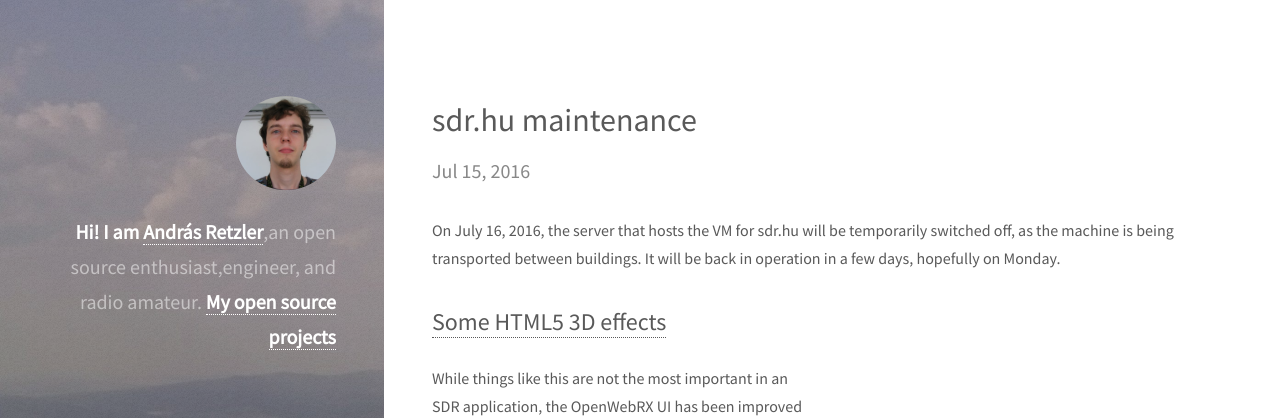
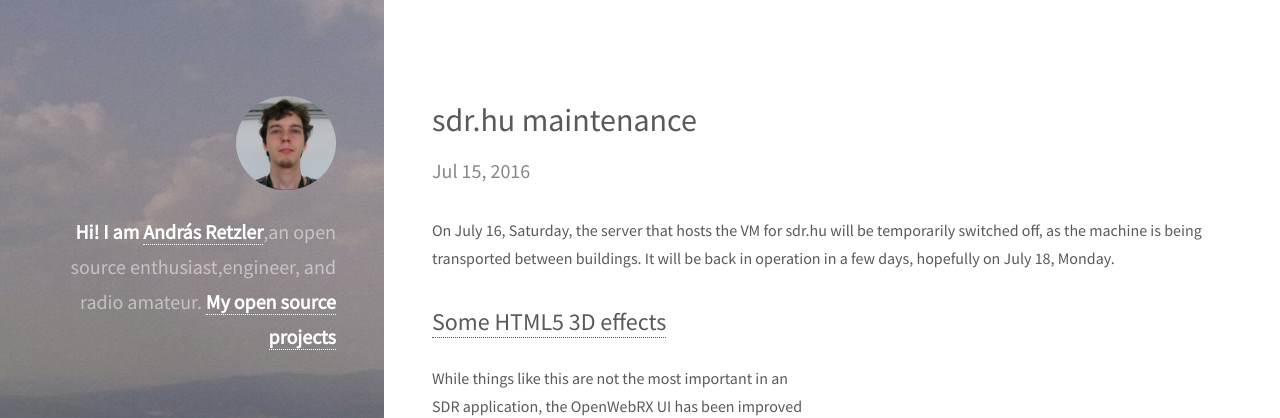
Before and after one commit to ha7ilm/ha7ilm.github.io, a Jekyll site: the page built from _posts/2016-07-15-sdrhu-maintenance.md, in a window 1280 px wide. Shown: the top 418 px of the page. Built offline with Jekyll 4.4.1, drawn with Linux system fonts in a browser that asks for light colours; comment, search, counter and statistics services are not loaded.

Commit message:
Modded the date

```diff
--- a/_posts/2016-07-15-sdrhu-maintenance.md
+++ b/_posts/2016-07-15-sdrhu-maintenance.md
@@ -3,4 +3,4 @@ title: "sdr.hu maintenance"
 layout: post
 ---
 
-On July 16, 2016, the server that hosts the VM for sdr.hu will be temporarily switched off, as the machine is being transported between buildings. It will be back in operation in a few days, hopefully on Monday.
+On July 16, Saturday, the server that hosts the VM for sdr.hu will be temporarily switched off, as the machine is being transported between buildings. It will be back in operation in a few days, hopefully on July 18, Monday.
```
